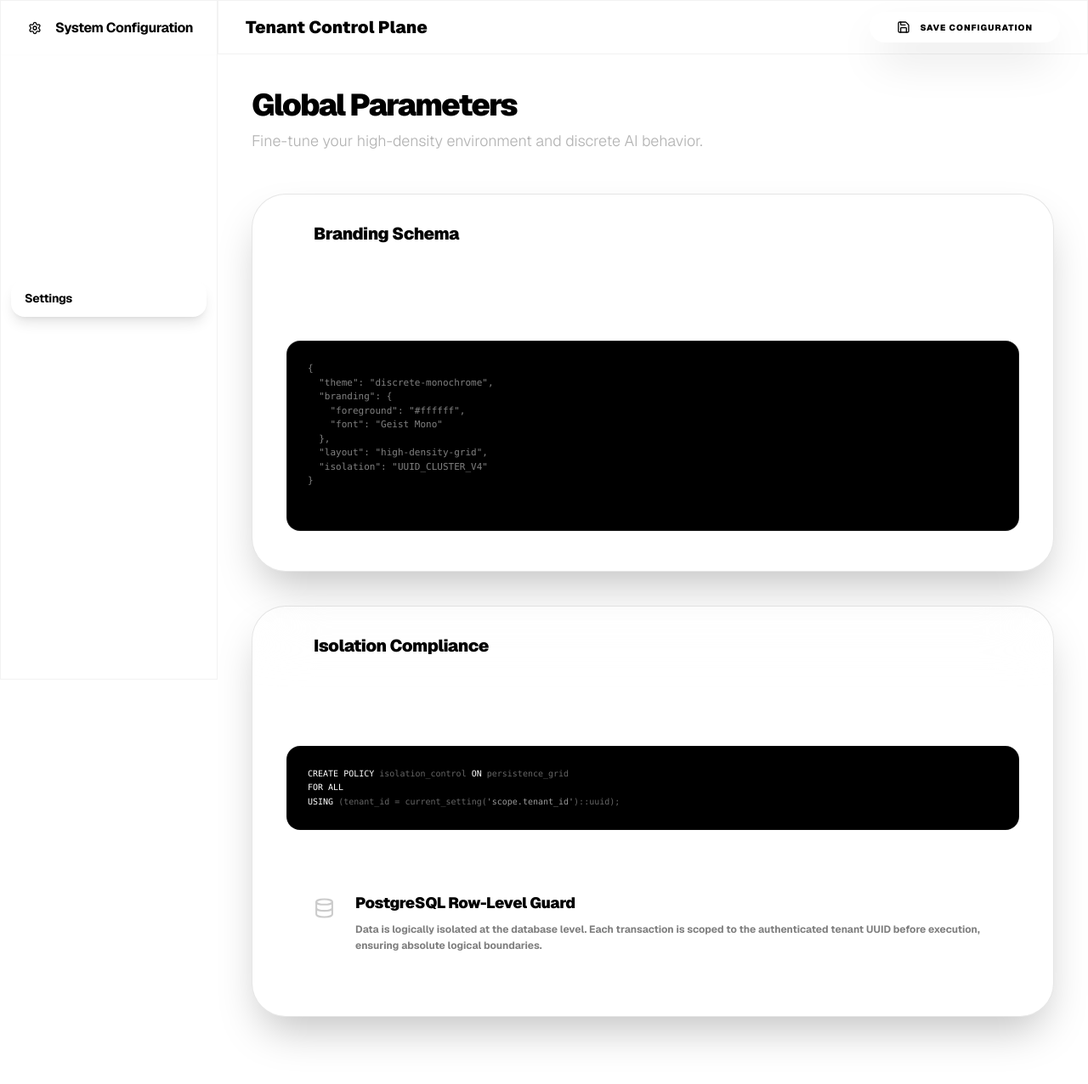
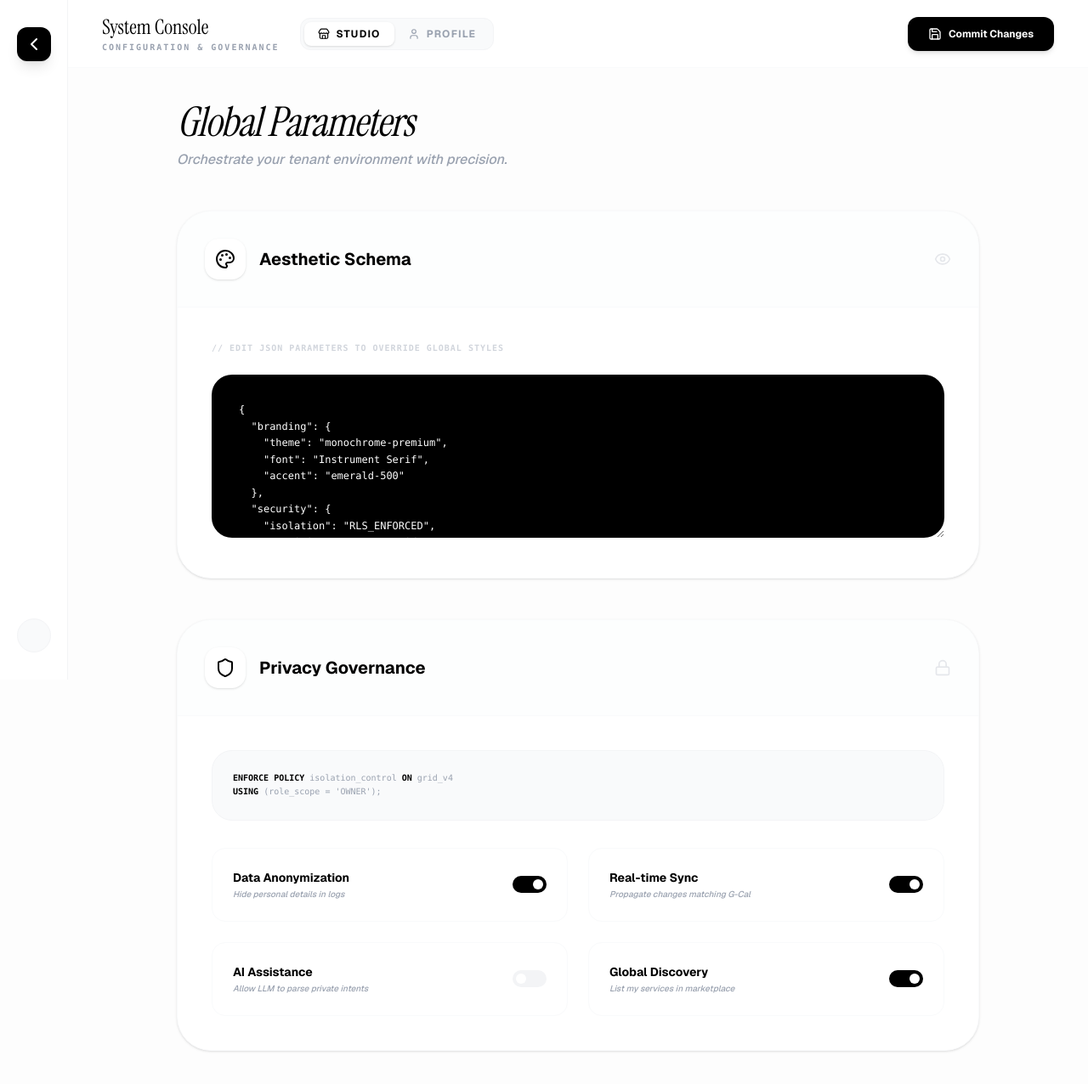
Before and after one commit to FlexSlotCustom0/FlexSlotCustom, a Next.js app in the folder frontend/: page /dashboard/settings in a window 1280 px wide. Shown: the whole page at 85% size. Before the commit the page ends 1237 px from the top, so only its background shows below. Built offline with nearby package versions, Linux system fonts and the light colour scheme.

Commit message:
dashboard

```diff
--- a/frontend/src/app/dashboard/settings/page.tsx
+++ b/frontend/src/app/dashboard/settings/page.tsx
@@ -1,103 +1,121 @@
 "use client";
 
 import { motion } from "framer-motion";
-import { Settings, Palette, Shield, Database, Globe, Bot, Save, Bell } from "lucide-react";
+import {
+  Settings, Palette, Shield, Database, Globe, Bot, Save,
+  Bell, ChevronLeft, Lock, Cpu, Eye, User, Store
+} from "lucide-react";
 import Link from "next/link";
 import { useState } from "react";
 
 export default function SettingsPage() {
-  const [theme, setTheme] = useState('discrete-monochrome');
+  const [role, setRole] = useState<"owner" | "customer">("owner");
   const [schema, setSchema] = useState(JSON.stringify({
-    "theme": "discrete-monochrome",
     "branding": {
-      "foreground": "#ffffff",
-      "font": "Geist Mono"
+      "theme": "monochrome-premium",
+      "font": "Instrument Serif",
+      "accent": "emerald-500"
     },
-    "layout": "high-density-grid",
-    "isolation": "UUID_CLUSTER_V4"
+    "security": {
+      "isolation": "RLS_ENFORCED",
+      "partition": "tenant_uuid_v4"
+    }
   }, null, 2));
 
   return (
-    <div className="min-h-screen bg-background text-foreground flex">
-      <aside className="w-64 glass border-r border-border/10 flex flex-col h-screen sticky top-0 hidden lg:flex">
-        <div className="h-16 flex items-center px-6 border-b border-border/10">
-          <div className="flex items-center gap-2">
-            <div className="w-8 h-8 rounded-lg bg-white flex items-center justify-center">
-              <Settings className="w-4 h-4 text-black" />
-            </div>
-            <span className="font-bold tracking-tight">System Configuration</span>
-          </div>
-        </div>
-        <div className="flex-1 py-6 px-3 space-y-1">
-          <NavItem href="/dashboard" label="Overview" />
-          <NavItem href="/dashboard/services" label="Services" />
-          <NavItem href="/dashboard/bookings" label="Booking & Slots" />
-          <NavItem href="/dashboard/customers" label="Customers" />
-          <NavItem href="/dashboard/ai" label="AI Insights" />
-          <NavItem href="/dashboard/settings" label="Settings" active />
-        </div>
+    <div className="min-h-screen bg-[#FDFDFD] text-black font-sans flex">
+      {/* Navigation Rail */}
+      <aside className="w-20 border-r border-gray-100 flex flex-col h-screen sticky top-0 bg-white items-center py-8 gap-8">
+        <Link href="/dashboard" className="w-10 h-10 rounded-xl bg-black flex items-center justify-center text-white shadow-lg">
+          <ChevronLeft className="w-6 h-6" />
+        </Link>
+        <div className="flex-1" />
+        <div className="w-10 h-10 rounded-full bg-gray-50 border border-gray-100" />
       </aside>
 
       <main className="flex-1 flex flex-col">
-        <header className="h-16 glass border-b border-border/10 flex items-center justify-between px-8 sticky top-0 z-10">
-          <h1 className="text-xl font-black">Tenant Control Plane</h1>
-          <button className="flex items-center gap-3 px-8 py-2.5 bg-white text-black rounded-full text-[10px] font-black uppercase tracking-widest hover:opacity-90 transition-all shadow-2xl">
-            <Save className="w-4 h-4" /> Save Configuration
+        {/* Header */}
+        <header className="h-20 bg-white border-b border-gray-50 flex items-center justify-between px-10 sticky top-0 z-10">
+          <div className="flex items-center gap-6">
+            <div>
+              <h1 className="text-2xl font-serif">System Console</h1>
+              <p className="text-[10px] text-gray-400 font-bold uppercase tracking-[0.2em] font-mono">Configuration & Governance</p>
+            </div>
+
+            <div className="flex bg-gray-50 p-1 rounded-xl border border-gray-100">
+              <button
+                onClick={() => setRole("owner")}
+                className={`flex items-center gap-2 px-4 py-1.5 rounded-lg text-xs font-bold uppercase tracking-widest transition-all ${role === "owner" ? "bg-white text-black shadow-sm" : "text-gray-400"}`}
+              >
+                <Store className="w-3.5 h-3.5" /> Studio
               </button>
+              <button
+                onClick={() => setRole("customer")}
+                className={`flex items-center gap-2 px-4 py-1.5 rounded-lg text-xs font-bold uppercase tracking-widest transition-all ${role === "customer" ? "bg-white text-black shadow-sm" : "text-gray-400"}`}
+              >
+                <User className="w-3.5 h-3.5" /> Profile
+              </button>
+            </div>
+          </div>
+
+          <div className="flex items-center gap-4">
+             <button className="flex items-center gap-2 px-6 py-3 bg-black text-white rounded-xl text-xs font-bold hover:bg-gray-800 transition-all shadow-md">
+                <Save className="w-4 h-4" /> Commit Changes
+             </button>
+          </div>
         </header>
 
         <div className="p-10 max-w-5xl mx-auto w-full">
           <div className="mb-12">
-            <h2 className="text-4xl font-black tracking-tighter mb-2">Global Parameters</h2>
-            <p className="text-foreground/30 font-light text-lg">Fine-tune your high-density environment and discrete AI behavior.</p>
+            <h2 className="text-5xl font-serif tracking-tight mb-2 italic">Global Parameters</h2>
+            <p className="text-gray-400 font-medium italic">Orchestrate your {role === 'owner' ? 'tenant environment' : 'personal experience'} with precision.</p>
           </div>
 
-          <div className="space-y-10">
-            {/* UI Schema Editor */}
-            <section className="glass-card rounded-[2.5rem] border border-white/10 overflow-hidden bg-white/[0.01]">
-              <div className="p-8 border-b border-white/5 flex items-center gap-4 bg-white/5">
-                <Palette className="w-6 h-6 text-white" />
-                <h3 className="text-xl font-black tracking-tight">Branding Schema</h3>
+          <div className="space-y-12">
+            {/* Branding section */}
+            <section className="bg-white rounded-[2.5rem] border border-gray-50 shadow-sm overflow-hidden group">
+               <div className="p-8 border-b border-gray-50 flex items-center justify-between bg-gray-50/30">
+                 <div className="flex items-center gap-4">
+                    <div className="w-12 h-12 bg-white rounded-2xl flex items-center justify-center shadow-sm text-black transition-transform group-hover:scale-110"><Palette className="w-6 h-6" /></div>
+                    <h3 className="text-xl font-bold">Aesthetic Schema</h3>
                  </div>
+                 <Eye className="w-5 h-5 text-gray-200" />
+               </div>
+
                <div className="p-10">
-                <p className="text-[10px] text-white/20 mb-6 font-mono uppercase tracking-[0.3em]">
-                  // Update the JSON parameters to apply discrete branding instantly.
-                </p>
+                 <div className="text-[10px] font-black uppercase tracking-widest text-gray-300 mb-6 font-mono">
+                    // Edit JSON parameters to override global styles
+                 </div>
                  <textarea
                     value={schema}
                     onChange={(e) => setSchema(e.target.value)}
                     spellCheck={false}
-                  className="w-full h-56 bg-black border border-white/10 rounded-2xl p-6 font-mono text-[11px] text-white/50 focus:outline-none focus:border-white/30 resize-none scrollbar-hide"
+                    className="w-full h-48 bg-black text-white p-8 rounded-3xl font-mono text-xs leading-relaxed focus:outline-none focus:ring-2 focus:ring-gray-100 selection:bg-white/10"
                  />
                </div>
             </section>
 
-            {/* Security & RLS */}
-            <section className="glass-card rounded-[2.5rem] border border-white/10 overflow-hidden bg-white/[0.01]">
-              <div className="p-8 border-b border-white/5 flex items-center gap-4 bg-white/5">
-                <Shield className="w-6 h-6 text-white" />
-                <h3 className="text-xl font-black tracking-tight">Isolation Compliance</h3>
+            {/* Governance section */}
+            <section className="bg-white rounded-[2.5rem] border border-gray-50 shadow-sm overflow-hidden group">
+               <div className="p-8 border-b border-gray-50 flex items-center justify-between bg-gray-50/30">
+                 <div className="flex items-center gap-4">
+                    <div className="w-12 h-12 bg-white rounded-2xl flex items-center justify-center shadow-sm text-black transition-transform group-hover:scale-110"><Shield className="w-6 h-6" /></div>
+                    <h3 className="text-xl font-bold">Privacy Governance</h3>
                  </div>
-              <div className="p-10">
-                <div className="mb-10">
-                   <div className="flex items-center gap-3 text-[10px] font-black text-white uppercase mb-4 tracking-widest">
-                     <span className="w-2 h-2 rounded-full bg-white animate-pulse" /> Active Partition Policy
-                   </div>
-                   <div className="p-6 rounded-2xl bg-black border border-white/5 font-mono text-[10px] leading-relaxed text-white/40">
-                     <span className="text-white">CREATE POLICY</span> isolation_control <span className="text-white">ON</span> persistence_grid<br/>
-                     <span className="text-white">FOR ALL</span><br/>
-                     <span className="text-white">USING</span> (tenant_id = current_setting(<span className="text-white/60">'scope.tenant_id'</span>)::uuid);
-                   </div>
+                 <Lock className="w-5 h-5 text-gray-200" />
                </div>
 
-                <div className="flex items-start gap-6 p-8 rounded-[1.5rem] bg-white text-black">
-                  <Database className="w-8 h-8 opacity-20 mt-1" />
-                  <div>
-                    <h4 className="font-black text-lg tracking-tight">PostgreSQL Row-Level Guard</h4>
-                    <p className="text-xs leading-relaxed mt-2 opacity-50 font-bold">
-                      Data is logically isolated at the database level. Each transaction is scoped to the authenticated tenant UUID before execution, ensuring absolute logical boundaries.
-                    </p>
+               <div className="p-10 space-y-8">
+                  <div className="p-6 rounded-3xl bg-gray-50 border border-gray-100 font-mono text-[10px] leading-relaxed text-gray-400">
+                    <span className="text-black font-bold">ENFORCE POLICY</span> isolation_control <span className="text-black font-bold">ON</span> grid_v4<br/>
+                    <span className="text-black font-bold">USING</span> (role_scope = '{role.toUpperCase()}');
                   </div>
+
+                  <div className="grid grid-cols-1 md:grid-cols-2 gap-6">
+                    <SettingsToggle label="Data Anonymization" desc="Hide personal details in logs" active />
+                    <SettingsToggle label="Real-time Sync" desc="Propagate changes matching G-Cal" active />
+                    <SettingsToggle label="AI Assistance" desc="Allow LLM to parse private intents" active={false} />
+                    <SettingsToggle label="Global Discovery" desc="List my services in marketplace" active />
                   </div>
                </div>
             </section>
@@ -108,17 +126,16 @@ export default function SettingsPage() {
   );
 }
 
-function NavItem({ href, label, active }: { href: string, label: string, active?: boolean }) {
+function SettingsToggle({ label, desc, active }: { label: string, desc: string, active: boolean }) {
   return (
-    <Link
-      href={href}
-      className={`flex items-center gap-3 px-4 py-3 rounded-2xl text-sm font-bold tracking-tight transition-all ${
-        active
-          ? 'bg-white text-black shadow-lg'
-          : 'text-white/20 hover:bg-white/5 hover:text-white'
-      }`}
-    >
-      {label}
-    </Link>
+    <div className="flex items-center justify-between p-6 rounded-2xl border border-gray-50 hover:bg-gray-50/50 transition-all cursor-pointer">
+      <div className="flex-1">
+        <div className="text-sm font-bold text-black mb-0.5">{label}</div>
+        <div className="text-[10px] text-gray-400 font-medium italic">{desc}</div>
+      </div>
+      <div className={`w-10 h-5 rounded-full relative transition-colors ${active ? 'bg-black' : 'bg-gray-100'}`}>
+        <div className={`absolute top-1 w-3 h-3 rounded-full bg-white transition-all ${active ? 'left-6' : 'left-1'}`} />
+      </div>
+    </div>
   );
 }
```
Lines whose indentation alone changed are shown as unchanged.
